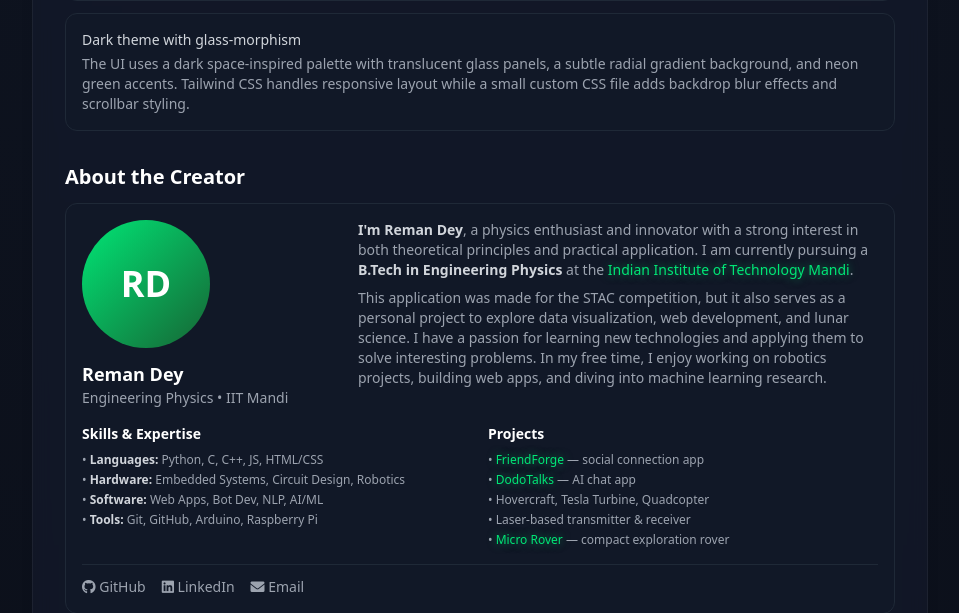
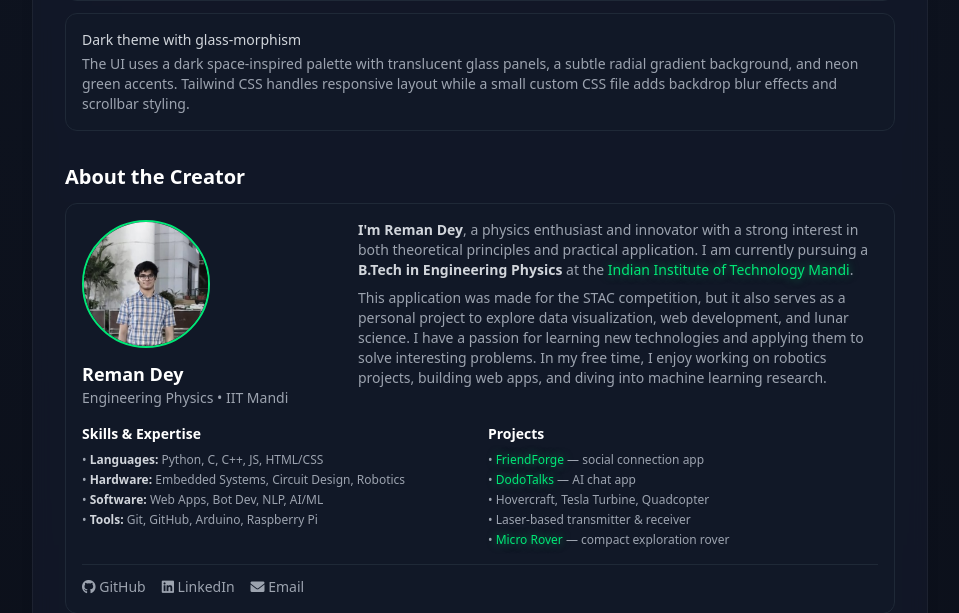
Before and after one commit to RemanDey/stac_software, a Flask app: page /about in a window 1280 px wide. Shown: the part 1612-2225 px from the top of the page, without its empty margins (160-1119 px from the left). Run offline with Flask 3, Linux system fonts and the light colour scheme; some libraries are stand-ins or nearby versions.

Commit message:
adding my profile

```diff
--- a/templates/about.html
+++ b/templates/about.html
@@ -102,9 +102,7 @@
                 <div class="bg-gray-900 p-4 rounded-xl border border-gray-800">
                     <div class="flex flex-col md:flex-row gap-4 mb-4">
                         <div class="md:w-1/3 flex flex-col items-center md:items-start">
-                            <div class="w-32 h-32 rounded-full bg-gradient-to-br from-neon to-green-800 flex items-center justify-center text-4xl font-bold text-white mb-3">
-                                RD
-                            </div>
+                            <img src="{{ url_for('static', filename='images/reman.jpeg') }}" alt="Reman Dey" class="w-32 h-32 rounded-full object-cover border-2 border-neon mb-3">
                             <h4 class="text-lg font-bold text-white">Reman Dey</h4>
                             <p class="text-sm text-gray-400">Engineering Physics &bull; IIT Mandi</p>
                         </div>
```
Also changed, not shown: static/images/reman.jpeg (added).
